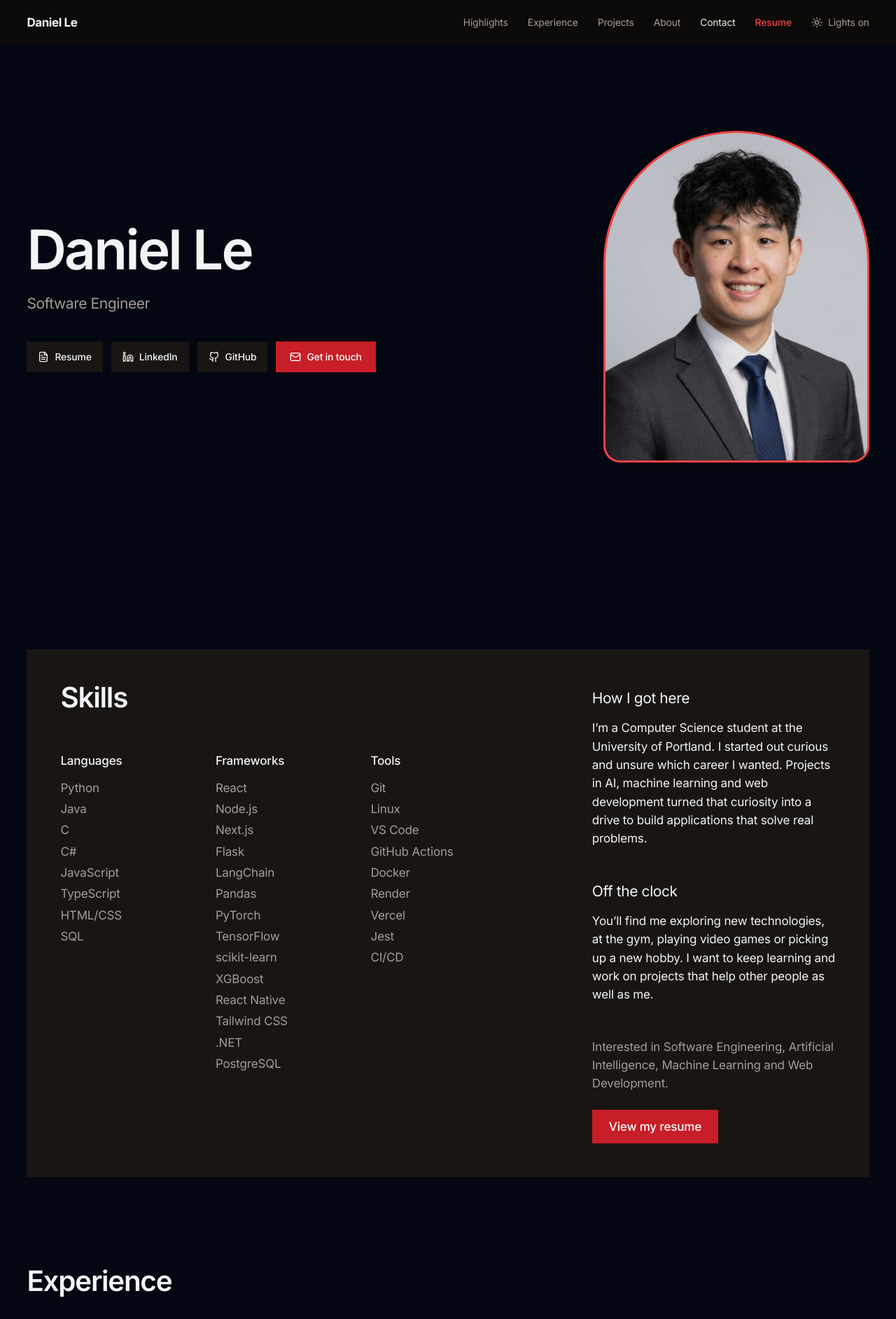
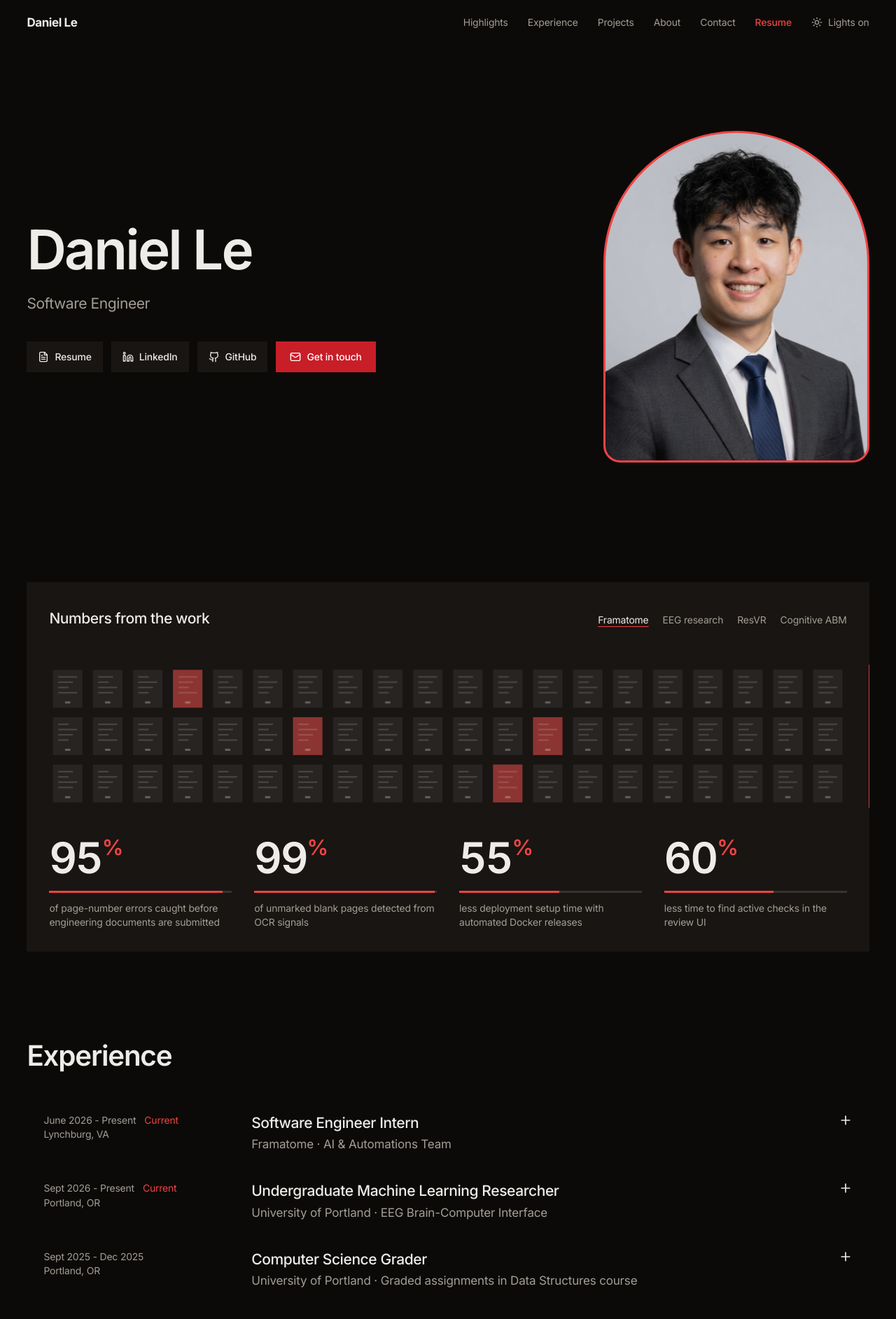
Before and after one commit to Danie1Le/Danie1Le.github.io, a Next.js app: page / in a window 1280 px wide. Shown: the top 1885 px of the page at 70% size. Built offline with nearby package versions, Linux system fonts and the light colour scheme.

Commit message:
redesign: wire up the page
Mounts the numbers section, reveals each section's parts as they scroll
in, tracks the active section for the nav, and adds a skip link and a
reading-progress bar.

```diff
--- a/components/Portfolio.tsx
+++ b/components/Portfolio.tsx
@@ -5,157 +5,71 @@ import AboutSection from "./aboutSection"
 import ContactSection from "./contactSection"
 import ExperienceSection from "./experienceSection"
 import HeroSection from "./heroSection"
+import HighlightsSection from "./highlightsSection"
 import Navigation from "./navBar"
 import ProjectsSection from "./projectsSection"
 import ImagePreviewModal from "./imagePreviewModal"
 
+const SECTIONS = ["hero", "highlights", "experience", "projects", "about", "contact"]
+
 export default function Portfolio() {
   const [activeSection, setActiveSection] = useState("hero")
-  const [expandedJob, setExpandedJob] = useState<number | null>(null);
-  const [isLoaded, setIsLoaded] = useState(false)
-  const [visibleSections, setVisibleSections] = useState<Set<string>>(new Set())
   const [isResumeModalOpen, setIsResumeModalOpen] = useState(false)
 
-  const handleEmailClick = (e: React.MouseEvent) => {
-    // Open Gmail compose with pre-filled email
-    const gmailUrl = 'https://mail.google.com/mail/?view=cm&to=le.daniel412@gmail.com'
-    window.open(gmailUrl, '_blank')
-  }
-
-  const handleResumeClick = () => {
-    setIsResumeModalOpen(true)
-  }
-
-  const closeResumeModal = () => {
-    setIsResumeModalOpen(false)
-  }
+  const handleResumeClick = () => setIsResumeModalOpen(true)
 
   useEffect(() => {
-    // Trigger initial load animation
-    setIsLoaded(true)
+    ;(window as any).__revealed = true
 
-    const handleScroll = () => {
-      const sections = ["hero", "about", "experience", "projects", "contact"]
-      const scrollPosition = window.scrollY + 100
+    // Reveal each [data-reveal] once as it enters the viewport.
+    const reveal = new IntersectionObserver(
+      (entries) => entries.forEach((entry) => {
+        if (entry.isIntersecting) {
+          entry.target.setAttribute("data-in", "") // an attribute React never rewrites, unlike className
+          reveal.unobserve(entry.target)
+        }
+      }),
+      { rootMargin: "0px 0px -8% 0px" }
+    )
+    document.querySelectorAll("[data-reveal]").forEach((el) => reveal.observe(el))
 
-      // Check if user has scrolled to the bottom of the page
-      const isAtBottom = window.innerHeight + window.scrollY >= document.documentElement.scrollHeight - 50
-      if (isAtBottom) {
-        setActiveSection("contact")
-        return
-      }
-
-      for (let i = sections.length - 1; i >= 0; i--) {
-        const section = document.getElementById(sections[i])
-        if (section && section.offsetTop <= scrollPosition) {
-          setActiveSection(sections[i])
-          break
-        }
-      }
-    }
-
-    // Intersection Observer for scroll animations
-    const observer = new IntersectionObserver(
-      (entries) => {
-        entries.forEach((entry) => {
-          if (entry.isIntersecting) {
-            setVisibleSections(prev => {
-              const newSet = new Set(prev)
-              newSet.add(entry.target.id)
-              return newSet
-            })
-          }
-        })
-      },
-      { threshold: 0.1, rootMargin: "-50px" }
+    // The section crossing the upper third of the screen is the active one.
+    const spy = new IntersectionObserver(
+      (entries) => entries.forEach((entry) => entry.isIntersecting && setActiveSection(entry.target.id)),
+      { rootMargin: "-35% 0px -60% 0px" }
     )
-
-    // Observe all sections
-    const sections = ["hero", "about", "experience", "projects", "contact"]
-    sections.forEach((sectionId) => {
-      const element = document.getElementById(sectionId)
-      if (element) observer.observe(element)
+    SECTIONS.forEach((id) => {
+      const el = document.getElementById(id)
+      if (el) spy.observe(el)
     })
 
-    window.addEventListener("scroll", handleScroll)
     return () => {
-      window.removeEventListener("scroll", handleScroll)
-      observer.disconnect()
+      reveal.disconnect()
+      spy.disconnect()
     }
   }, [])
 
-  const scrollToSection = (sectionId: string) => {
-    const element = document.getElementById(sectionId)
-    if (element) {
-      const offset = 2
-      const elementPosition = element.offsetTop + offset
-      window.scrollTo({
-        top: elementPosition,
-        behavior: "smooth"
-      })
-    }
-  }
-
-  const handleCardClick = (index: number) => {
-    if (expandedJob === index) {
-      // Hide the card
-      setExpandedJob(null);
-    } else {
-      // Show the card
-      setExpandedJob(index);
-
-      // Scroll to the expanded card after a short delay to allow animation to start
-      setTimeout(() => {
-        const cardElement = document.querySelector(`[data-job-index="${index}"]`);
-        if (cardElement) {
-          const cardRect = cardElement.getBoundingClientRect();
-          const navHeight = 80;
-          const offset = 20;
-
-          window.scrollTo({
-            top: window.pageYOffset + cardRect.top - navHeight - offset,
-            behavior: 'smooth'
-          });
-        }
-      }, 100);
-    }
-  }
 
   return (
-    <div className="min-h-screen bg-gray-950 text-gray-100">
-      <Navigation
-        activeSection={activeSection}
-        scrollToSection={scrollToSection}
-      />
+    <div className="min-h-[100svh]">
+      <div className="read-progress" aria-hidden="true" />
+      <a href="#main" className="sr-only focus:not-sr-only focus:fixed focus:top-3 focus:left-3 focus:z-[60] focus:px-4 focus:py-2 focus:bg-[var(--brand-fill)] focus:text-[var(--brand-ink)]">
+        Skip to content
+      </a>
+      <Navigation activeSection={activeSection} handleResumeClick={handleResumeClick} />
 
-      <HeroSection
-        isLoaded={isLoaded}
-        handleEmailClick={handleEmailClick}
-        handleResumeClick={handleResumeClick}
-      />
-
-      <AboutSection
-        visibleSections={visibleSections}
-      />
-
-      <ExperienceSection
-        visibleSections={visibleSections}
-        expandedJob={expandedJob}
-        handleCardClick={handleCardClick}
-      />
-
-      <ProjectsSection
-        visibleSections={visibleSections}
-      />
-
-      <ContactSection
-        visibleSections={visibleSections}
-        handleEmailClick={handleEmailClick}
-      />
+      <main id="main">
+        <HeroSection handleResumeClick={handleResumeClick} />
+        <HighlightsSection />
+        <ExperienceSection />
+        <ProjectsSection />
+        <AboutSection handleResumeClick={handleResumeClick} />
+        <ContactSection />
+      </main>
 
       <ImagePreviewModal
         src={isResumeModalOpen ? "/Daniel_Le_Resume.png" : null}
-        onClose={closeResumeModal}
+        onClose={() => setIsResumeModalOpen(false)}
         download={{ href: "/Daniel_Le_Resume.pdf", filename: "Daniel_Le_Resume.pdf" }}
       />
     </div>
```
